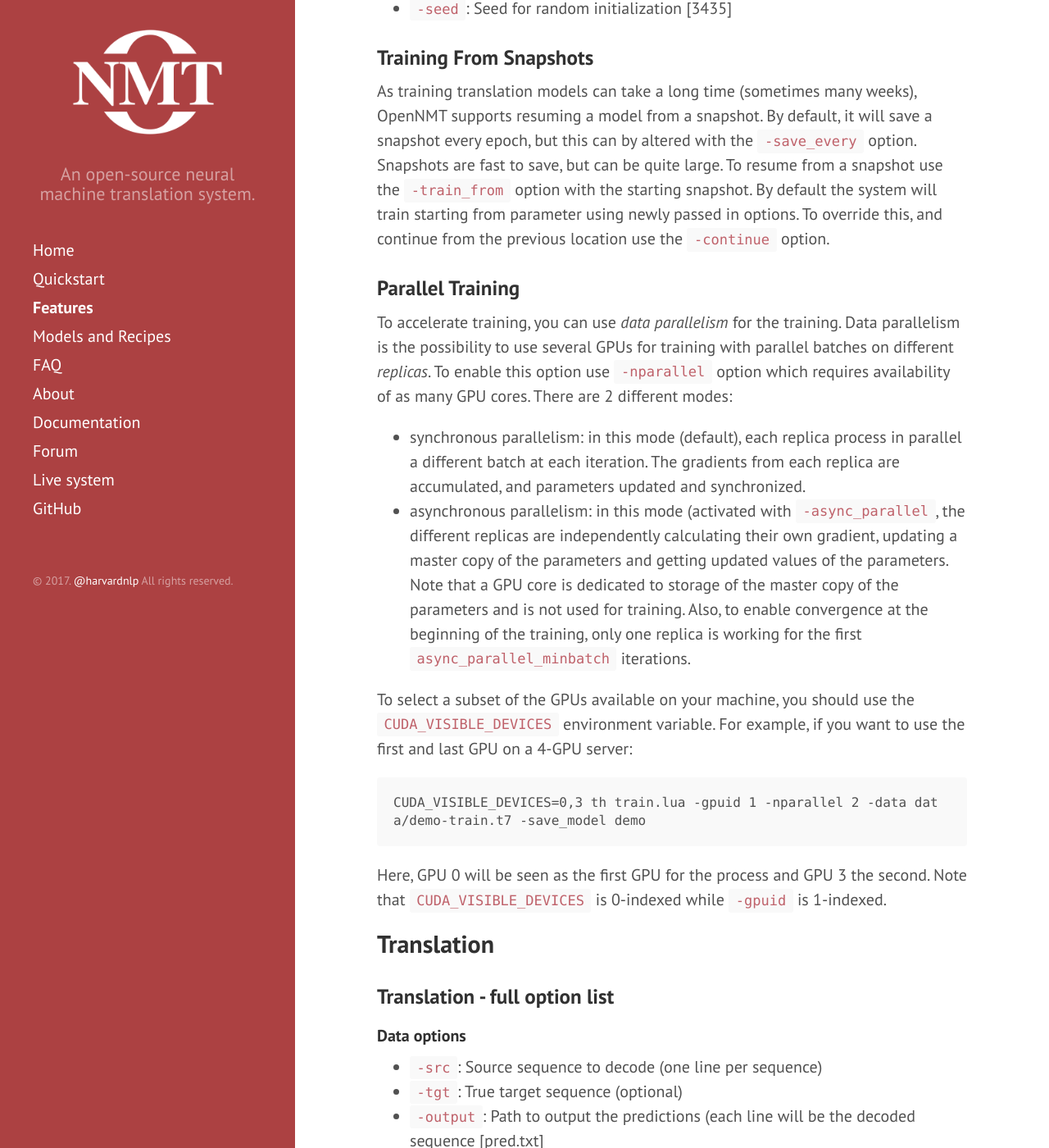
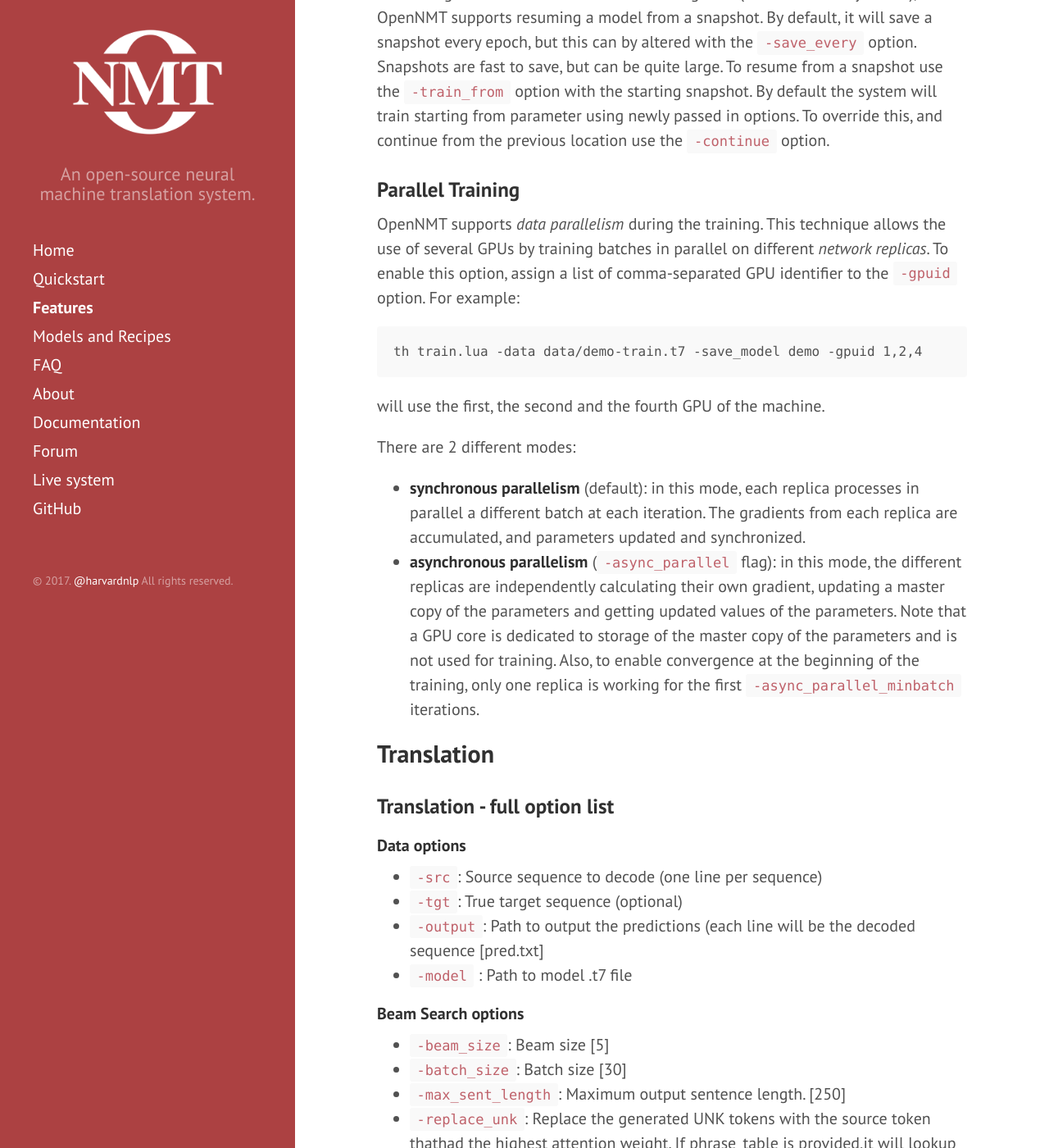
Before and after one commit to OpenNMT/opennmt.github.io, a Jekyll site: the page built from Advanced.md, in a window 1280 px wide and 1400 px high, scrolled down 5968 px. Shown: the whole window at 82% size. Built offline with Jekyll 4.4.1, drawn with Linux system fonts in a browser that asks for light colours; some of the changed text lies outside the part shown.

Commit message:
Revise GPU documentation

````diff
--- a/Advanced.md
+++ b/Advanced.md
@@ -23,7 +23,6 @@ order: 2.5
   * `C`: token is capitalized (Opennmt)
   * `M`: token case is mixed (OpenNMT)
 * `-bpe_model`: Apply Byte Pair Encoding if the BPE model path is given
-* `-nparallel`: Number of parallel thread to run the tokenization
 * `-batchsize`: Size of each parallel batch - you should not change except if low memory
 
 Note:
@@ -135,8 +134,7 @@ You can generate this case feature with OpenNMT's tokenization script and the `-
 
 #### Other options
 
-* `-gpuid`:  1-based identifier of the GPU to use. CPU is used when the option is < 1 [0]
-* `-nparallel`:  When using GPUs, how many batches to execute in parallel.Note: this will technically change the final batch size to max_batch_size*nparallel. [1]
+* `-gpuid`:  List of comma-separated GPU identifiers (1-indexed). CPU is used when set to 0. [0]
 * `-async_parallel`:  Use asynchronous parallelism training. [false]
 * `-async_parallel_minbatch`:  For async parallel computing, minimal number of batches before being parallel. [1000]
 * `-no_nccl`:  Disable usage of nccl in parallel mode. [false]
@@ -158,30 +156,20 @@ continue from the previous location use the `-continue` option.
 
 ### Parallel Training
 
-To accelerate training, you can use *data parallelism* for the training.
-Data parallelism is the possibility to use several GPUs for training with parallel
-batches on different *replicas*. To enable this option use `-nparallel` option which requires
-availability of as many GPU cores. There are 2 different modes:
-
-* synchronous parallelism: in this mode (default), each replica process in parallel a different batch
-at each iteration. The gradients from each replica are accumulated, and parameters
-updated and synchronized.
-* asynchronous parallelism: in this mode (activated with `-async_parallel`, the different replicas are independently
-calculating their own gradient, updating a master copy of the parameters and getting updated values
-of the parameters.
-Note that a GPU core is dedicated to storage of the master copy of the parameters and is not used
-for training. Also, to enable convergence at the beginning of the training, only one replica is working for
-the first `async_parallel_minbatch` iterations.
-
-To select a subset of the GPUs available on your machine, you should use the `CUDA_VISIBLE_DEVICES` environment variable.
-For example, if you want to use the first and last GPU on a 4-GPU server:
+OpenNMT supports *data parallelism* during the training. This technique allows the use of several GPUs by training batches in parallel on different *network replicas*. To enable this option, assign a list of comma-separated GPU identifier to the `-gpuid` option. For example:
 
 ```
-CUDA_VISIBLE_DEVICES=0,3 th train.lua -gpuid 1 -nparallel 2 -data data/demo-train.t7 -save_model demo
+th train.lua -data data/demo-train.t7 -save_model demo -gpuid 1,2,4
 ```
 
-Here, GPU 0 will be seen as the first GPU for the process and GPU 3 the second.
-Note that `CUDA_VISIBLE_DEVICES` is 0-indexed while `-gpuid` is 1-indexed.
+will use the first, the second and the fourth GPU of the machine.
+
+There are 2 different modes:
+
+* **synchronous parallelism** (default): in this mode, each replica processes in parallel a different batch at each iteration. The gradients from each replica are accumulated, and parameters updated and synchronized.
+* **asynchronous parallelism** (`-async_parallel` flag): in this mode, the different replicas are independently
+calculating their own gradient, updating a master copy of the parameters and getting updated values
+of the parameters. Note that a GPU core is dedicated to storage of the master copy of the parameters and is not used for training. Also, to enable convergence at the beginning of the training, only one replica is working for the first `-async_parallel_minbatch` iterations.
 
 
 ## Translation
@@ -209,7 +197,7 @@ Note that `CUDA_VISIBLE_DEVICES` is 0-indexed while `-gpuid` is 1-indexed.
 
 #### Other options
 
-* `-gpuid`:  1-based identifier of the GPU to use. CPU is used when the option is < 1 [0]
+* `-gpuid`:  List of comma-separated GPU identifiers (1-indexed). CPU is used when set to 0. [0]
 
 ### Translation and Beam Search
 
````
